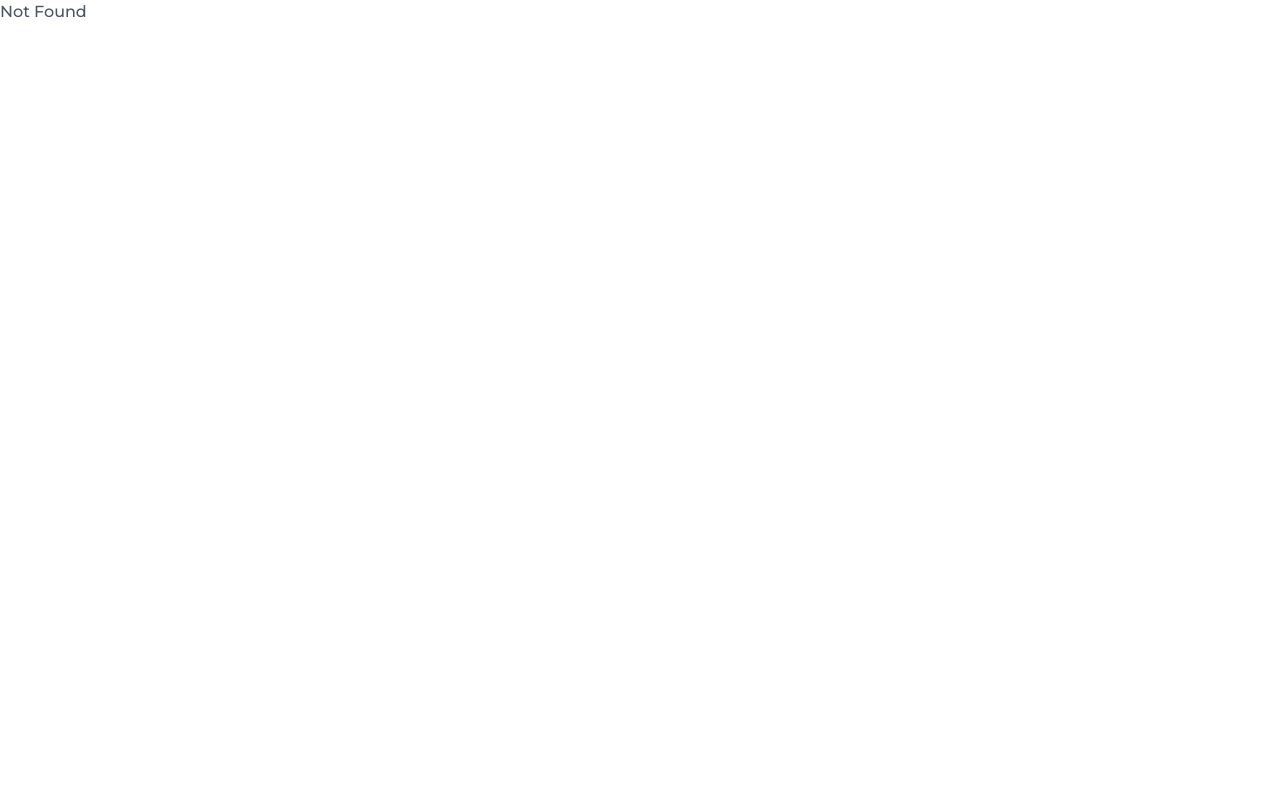
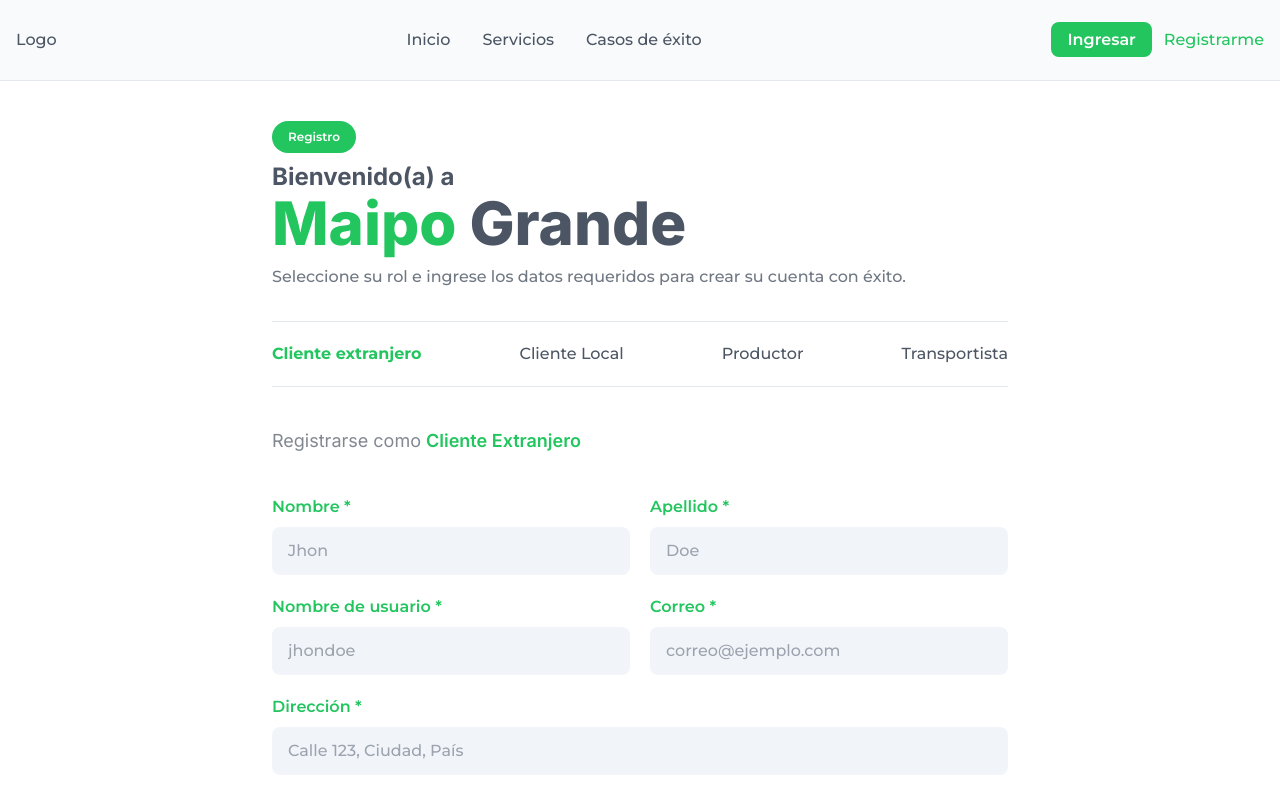
Before and after one commit to portafolio-feria-virtual/feria-virtual-frontend, a React (Vite) app: page /registro/cliente-extranjero in a window 1280 px wide. Shown: the top 798 px of the page. Built offline with nearby package versions, Linux system fonts and the light colour scheme.

Commit message:
Corrección ortografía

```diff
--- a/src/components/layout/Navbar.tsx
+++ b/src/components/layout/Navbar.tsx
@@ -52,7 +52,7 @@ const Navbar = () => {
               id="login-button"
               className="hidden lg:block pb-2 lg:pb-0 pl-2 lg:pl-0">
               <Link
-                to="/registro/cliente-extrajero"
+                to="/registro/cliente-extranjero"
                 className="text-green-500 hover:text-green-700 font-medium">
                 Registrarme
               </Link>
--- a/src/components/register/RegisterOptions.tsx
+++ b/src/components/register/RegisterOptions.tsx
@@ -1,7 +1,7 @@
 import { NavLink } from '../ui/';
 
 export const registerItems = [
-  { id: 1, name: 'Cliente Extrajero', path: 'cliente-extrajero' },
+  { id: 1, name: 'Cliente extranjero', path: 'cliente-extranjero' },
   { id: 2, name: 'Cliente Local', path: 'cliente-local' },
   { id: 3, name: 'Productor', path: 'productor' },
   { id: 4, name: 'Transportista', path: 'transportista' }
--- a/src/components/register/registerTA/RegisterFormTA.tsx
+++ b/src/components/register/registerTA/RegisterFormTA.tsx
@@ -209,7 +209,7 @@ const RegisterFormTa = () => {
             <Input
               type="text"
               name="size"
-              label="size (m2)"
+              label="Dimensión Transporte (m2)"
               value={values.size}
               onChange={handleChange}
             />
--- a/src/containers/App.tsx
+++ b/src/containers/App.tsx
@@ -30,9 +30,9 @@ const App = () => {
           <Route path="/registro" element={<RegisterPage />}>
             <Route
               path="/registro"
-              element={<Navigate to="cliente-extrajero" replace />}
+              element={<Navigate to="cliente-extranjero" replace />}
             />
-            <Route path="cliente-extrajero" element={<RegisterCE />} />
+            <Route path="cliente-extranjero" element={<RegisterCE />} />
             <Route path="cliente-local" element={<RegisterCI />} />
             <Route path="productor" element={<RegisterPD />} />
             <Route path="transportista" element={<RegisterTA />} />
```
